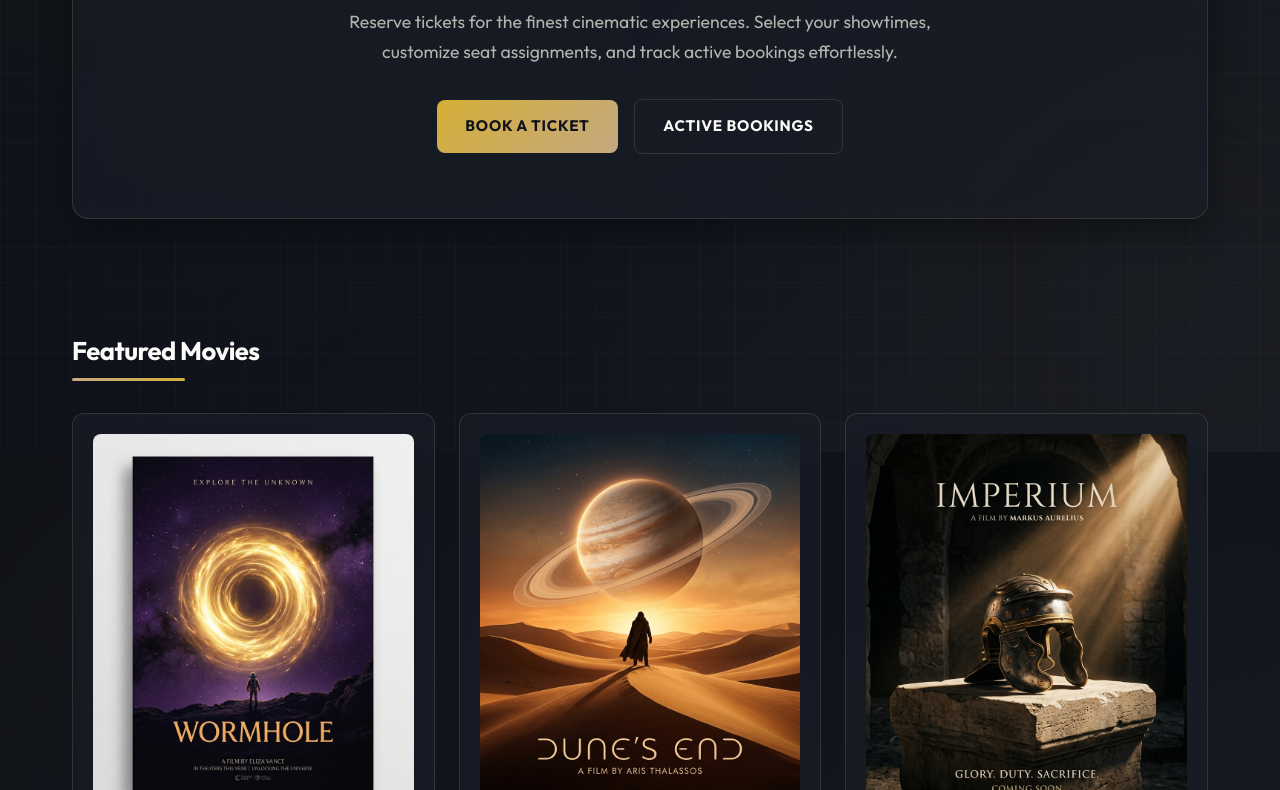
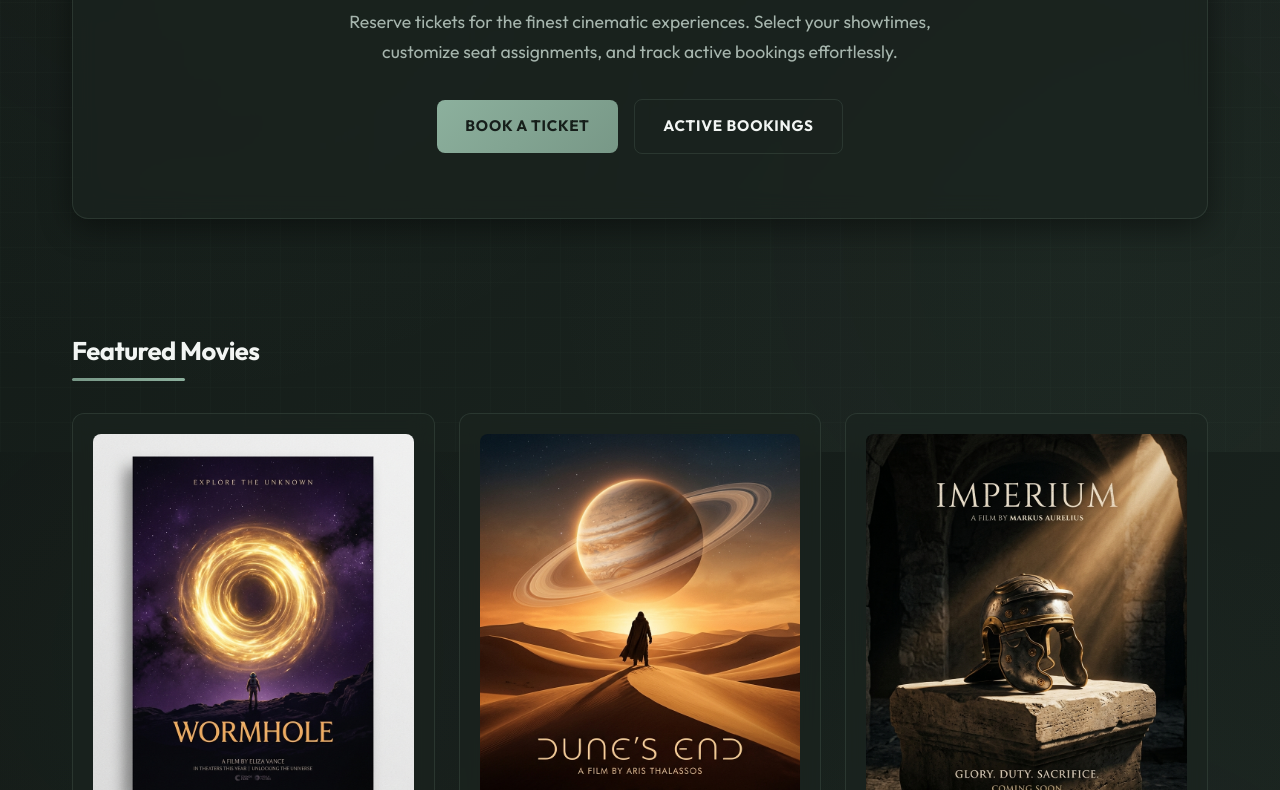
Before and after one commit to Aditya-is-AFK25/CineFile, a website: page public/index.html in a window 1280 px wide. Shown: the part 348-1138 px from the top of the page. Drawn offline with Linux system fonts and the dark colour scheme.

Commit message:
Transition CineFile design to soothing Nordic Sage Green & Warm Alabaster theme

```diff
--- a/public/css/style.css
+++ b/public/css/style.css
@@ -5,70 +5,70 @@
    ======================================================================== */
 
 :root {
-  /* LIGHT THEME (Default) */
-  --bg-dark: #fbf9f4;
-  --bg-card: rgba(255, 255, 255, 0.75);
-  --border-glow: rgba(168, 136, 92, 0.15);
-  --gold-primary: #9c7a4d;
-  --gold-accent: #b5966d;
-  --gold-light: #f3eada;
-  --text-primary: #2a2723;
-  --text-secondary: #6b665f;
-  --text-muted: #969087;
-  --success: #5d7c67;
-  --danger: #b05f5f;
+  /* LIGHT THEME (Nordic Sage & Warm Alabaster) */
+  --bg-dark: #f5f2eb; /* Warm soothing alabaster sand */
+  --bg-card: rgba(255, 255, 255, 0.7); /* Translucent frost glass */
+  --border-glow: rgba(107, 138, 122, 0.15); /* Soothing Sage border */
+  --gold-primary: #526b5c; /* Soft dark sage green */
+  --gold-accent: #6b8a7a; /* Muted eucalyptus */
+  --gold-light: #d1c9bd; /* Soothing sand */
+  --text-primary: #212c26; /* Soothing deep pine */
+  --text-secondary: #535e58; /* Calm slate green */
+  --text-muted: #8b9790; /* Soft moss gray */
+  --success: #60856c;
+  --danger: #b27373;
 
   /* Theme-specific tokens */
-  --bg-gradient: radial-gradient(circle at 10% 20%, rgba(181, 150, 109, 0.08) 0%, transparent 45%),
-                 radial-gradient(circle at 90% 80%, rgba(156, 122, 77, 0.06) 0%, transparent 45%),
-                 linear-gradient(135deg, #fbf9f4 0%, #f3efe6 100%);
-  --grid-color: rgba(181, 150, 109, 0.035);
-  --box-shadow: 0 8px 32px 0 rgba(168, 136, 92, 0.06);
-  --form-bg: rgba(255, 255, 255, 0.9);
-  --form-border: 1.5px solid rgba(168, 136, 92, 0.18);
+  --bg-gradient: radial-gradient(circle at 15% 25%, rgba(107, 138, 122, 0.08) 0%, transparent 45%),
+                 radial-gradient(circle at 85% 75%, rgba(82, 107, 92, 0.06) 0%, transparent 45%),
+                 linear-gradient(135deg, #f5f2eb 0%, #ebe6dc 100%);
+  --grid-color: rgba(107, 138, 122, 0.035);
+  --box-shadow: 0 8px 32px 0 rgba(107, 138, 122, 0.05);
+  --form-bg: rgba(255, 255, 255, 0.85);
+  --form-border: 1.5px solid rgba(107, 138, 122, 0.18);
   --btn-text: #ffffff;
-  --th-bg: rgba(243, 234, 218, 0.65);
-  --tr-hover: rgba(168, 136, 92, 0.025);
-  --alert-success-bg: rgba(93, 124, 103, 0.08);
-  --alert-success-text: #3b5743;
-  --alert-success-border: rgba(93, 124, 103, 0.2);
-  --alert-danger-bg: rgba(176, 95, 95, 0.08);
-  --alert-danger-text: #8c3f3f;
-  --alert-danger-border: rgba(176, 95, 95, 0.2);
+  --th-bg: rgba(230, 225, 215, 0.7);
+  --tr-hover: rgba(107, 138, 122, 0.025);
+  --alert-success-bg: rgba(96, 133, 108, 0.08);
+  --alert-success-text: #2f4c39;
+  --alert-success-border: rgba(96, 133, 108, 0.2);
+  --alert-danger-bg: rgba(178, 115, 115, 0.08);
+  --alert-danger-text: #7c3f3f;
+  --alert-danger-border: rgba(178, 115, 115, 0.2);
 }
 
 @media (prefers-color-scheme: dark) {
   :root {
-    /* PREMIUM DARK THEME */
-    --bg-dark: #0f121a; /* Deep midnight blue, not flat black */
-    --bg-card: rgba(25, 30, 41, 0.65);
-    --border-glow: rgba(197, 168, 128, 0.18);
-    --gold-primary: #d4af37; /* Metallic gold */
-    --gold-accent: #c5a880;
-    --gold-light: #e5cbb2;
-    --text-primary: #fcfbf9;
-    --text-secondary: #b5b3ae;
-    --text-muted: #7a7873;
-    --success: #a2b9a7;
-    --danger: #d68a8a;
+    /* PREMIUM SOOTHING DARK THEME (Eucalyptus Spruce & Muted Moss) */
+    --bg-dark: #161e1a; /* Soothing deep forest pine, very dark green-gray, extremely gentle on eyes */
+    --bg-card: rgba(27, 36, 31, 0.65);
+    --border-glow: rgba(120, 152, 135, 0.18);
+    --gold-primary: #8cb09d; /* Soft light sage green */
+    --gold-accent: #789887; /* eucalyptus accent */
+    --gold-light: #c5d3cb;
+    --text-primary: #f2f5f3;
+    --text-secondary: #a6b5ad;
+    --text-muted: #728178;
+    --success: #9fcba5;
+    --danger: #d7a2a2;
 
     /* Theme-specific tokens */
-    --bg-gradient: radial-gradient(circle at 10% 20%, rgba(197, 168, 128, 0.04) 0%, transparent 45%),
-                   radial-gradient(circle at 90% 80%, rgba(212, 175, 55, 0.03) 0%, transparent 45%),
-                   linear-gradient(135deg, #0a0d14 0%, #151922 100%);
-    --grid-color: rgba(197, 168, 128, 0.03);
-    --box-shadow: 0 8px 32px 0 rgba(0, 0, 0, 0.4);
-    --form-bg: rgba(10, 13, 20, 0.7);
-    --form-border: 1.5px solid rgba(255, 255, 255, 0.08);
-    --btn-text: #0f121a;
-    --th-bg: rgba(10, 10, 10, 0.75);
+    --bg-gradient: radial-gradient(circle at 15% 25%, rgba(140, 176, 157, 0.04) 0%, transparent 45%),
+                   radial-gradient(circle at 85% 75%, rgba(120, 152, 135, 0.03) 0%, transparent 45%),
+                   linear-gradient(135deg, #111815 0%, #1c2621 100%);
+    --grid-color: rgba(140, 176, 157, 0.025);
+    --box-shadow: 0 8px 32px 0 rgba(0, 0, 0, 0.45);
+    --form-bg: rgba(20, 27, 24, 0.7);
+    --form-border: 1.5px solid rgba(255, 255, 255, 0.07);
+    --btn-text: #161e1a;
+    --th-bg: rgba(18, 25, 21, 0.85);
     --tr-hover: rgba(255, 255, 255, 0.015);
-    --alert-success-bg: rgba(162, 185, 167, 0.08);
-    --alert-success-text: #c9dfcf;
-    --alert-success-border: rgba(162, 185, 167, 0.2);
-    --alert-danger-bg: rgba(214, 138, 138, 0.08);
-    --alert-danger-text: #f7d4d4;
-    --alert-danger-border: rgba(214, 138, 138, 0.2);
+    --alert-success-bg: rgba(159, 203, 165, 0.08);
+    --alert-success-text: #caeccf;
+    --alert-success-border: rgba(159, 203, 165, 0.2);
+    --alert-danger-bg: rgba(215, 162, 162, 0.08);
+    --alert-danger-text: #fae2e2;
+    --alert-danger-border: rgba(215, 162, 162, 0.2);
   }
 }
 
```
